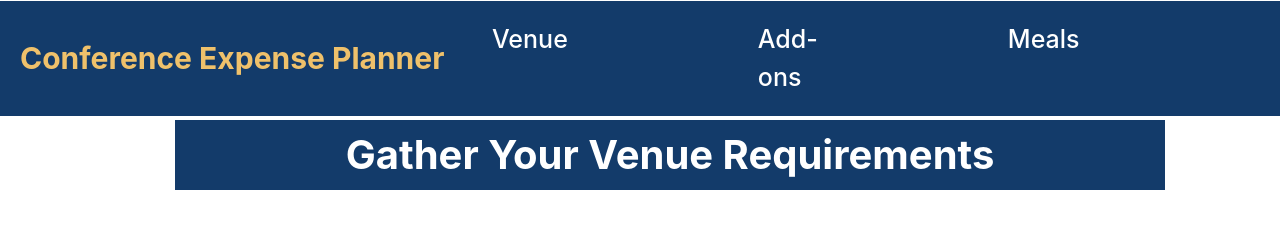
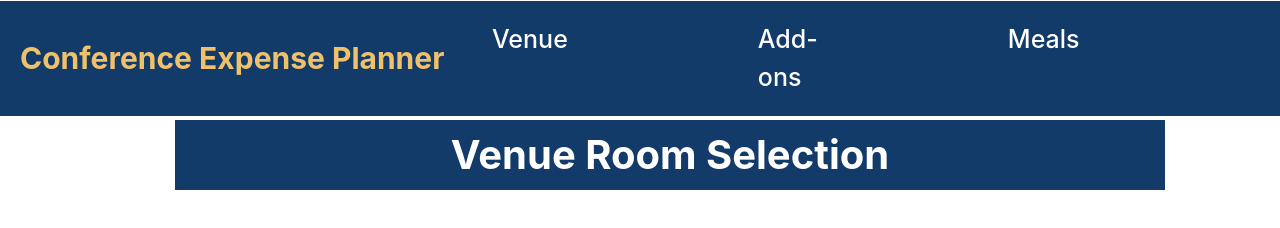
Before and after one commit to ibm-developer-skills-network/conference_event_planner, a React (Vite) app: page / in a window 1280 px wide. Shown: the part 800-1028 px from the top of the page. Built offline with nearby package versions, Linux system fonts and the light colour scheme.

Commit message:
headings change

```diff
--- a/src/ConferenceEvent.jsx
+++ b/src/ConferenceEvent.jsx
@@ -89,7 +89,7 @@ const ConferenceEvent = () => {
                              <div id="venue" className="venue_container container_main">
         <div className="text">
 
-          <h1>Gather Your Venue Requirements</h1>
+          <h1>Venue Room Selection</h1>
         </div>
         <div className="venue_selection">
           {venueItems.map((item, index) => (
@@ -153,7 +153,7 @@ const ConferenceEvent = () => {
 
                                 <div className="text">
 
-                                    <h1>Necessary Add-ons:</h1>
+                                    <h1> Add-ons Selection</h1>
 
                                 </div>
                                 <div className="addons_selection">
@@ -169,7 +169,7 @@ const ConferenceEvent = () => {
 
                                 <div className="text">
 
-                                    <h1>Include Meals For The Event</h1>
+                                    <h1>Meals Selection</h1>
                                 </div>
 
                                 <div className="input-container venue_selection">
```
